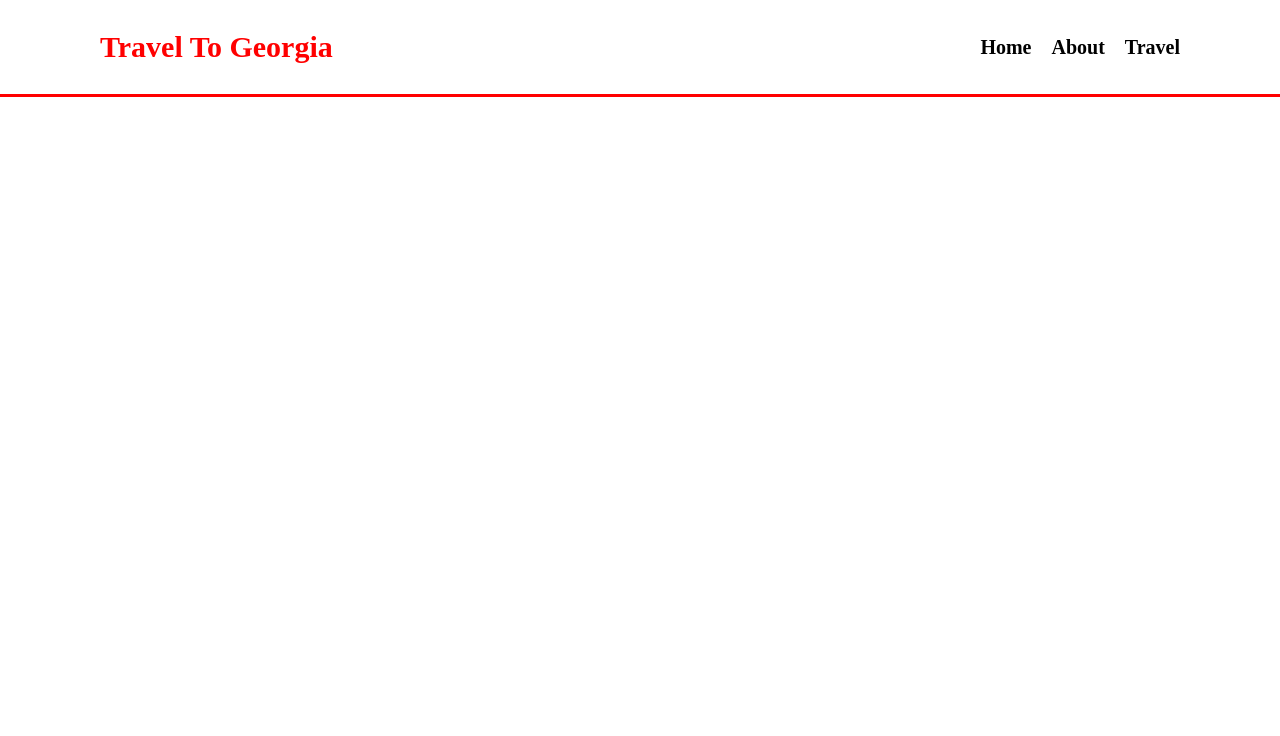
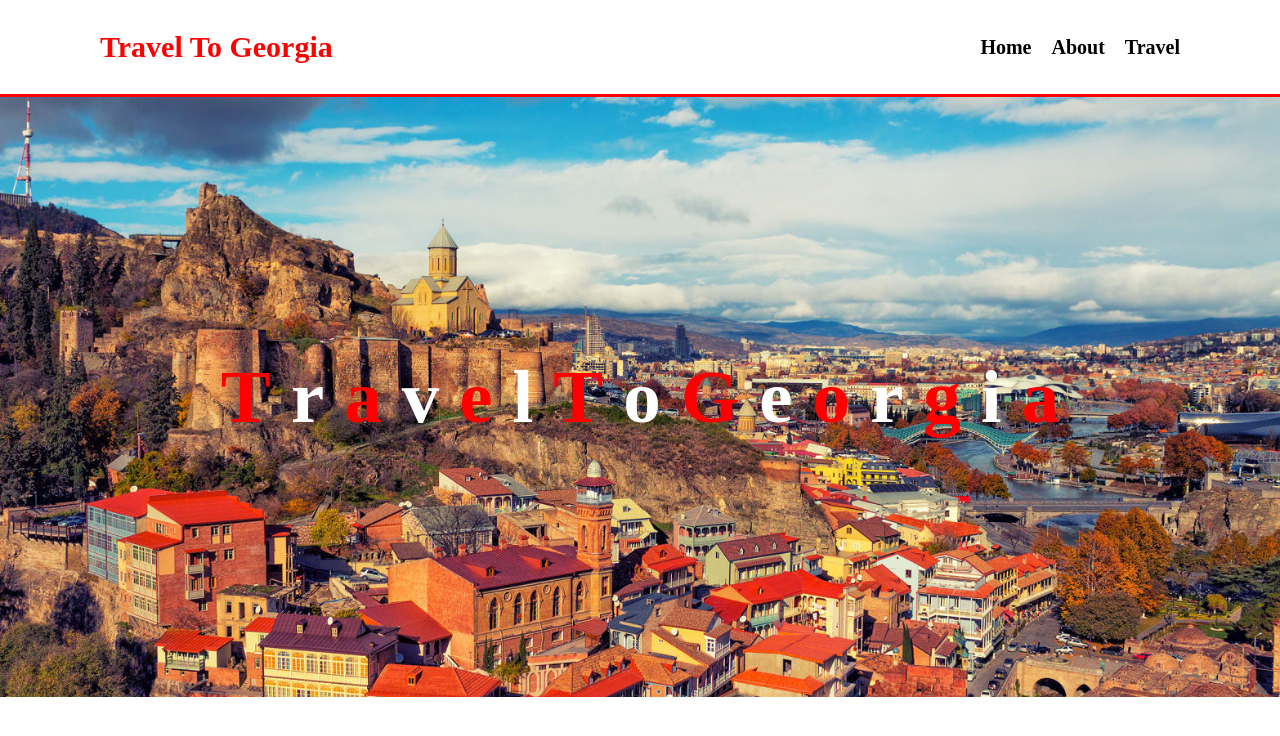
Before and after one commit to Bdmnss/countries-app, a React (Vite) app: page / in a window 1280 px wide. Shown: the top 736 px of the page. Built offline with nearby package versions, Linux system fonts and the light colour scheme.

Commit message:
update Header and add Hero

```diff
--- a/src/App.css
+++ b/src/App.css
@@ -27,3 +27,17 @@ header nav p {
 header nav p:hover {
   color: red;
 }
+
+.hero {
+  width: 100%;
+  height: 60rem;
+  background-image: url("/public/images/banner-image.jfif");
+  background-size: cover;
+  background-repeat: no-repeat;
+  display: flex;
+  gap: 2rem;
+  justify-content: center;
+  align-items: center;
+  font-weight: bold;
+  font-size: 5rem;
+}
--- a/src/App.tsx
+++ b/src/App.tsx
@@ -1,10 +1,12 @@
 import "./App.css";
 import Header from "./Components/Header";
+import Hero from "./Components/Hero";
 
 function App() {
   return (
     <>
       <Header />
+      <Hero />
     </>
   );
 }
--- a/src/Components/Header.tsx
+++ b/src/Components/Header.tsx
@@ -1,11 +1,12 @@
 export default function Header() {
+  const navigation = ["Home", "About", "Travel"];
   return (
     <header>
       <h1>Travel To Georgia</h1>
       <nav>
-        <p>Home</p>
-        <p>About</p>
-        <p>Travel</p>
+        {navigation.map((item) => (
+          <p>{item}</p>
+        ))}
       </nav>
     </header>
   );
--- /dev/null
+++ b/src/Components/Hero.tsx
@@ -0,0 +1,13 @@
+export default function Hero() {
+  const travelToGeorgiaArr = ["TravelToGeorgia"];
+  const splitted = travelToGeorgiaArr[0].split("");
+  return (
+    <div className="hero">
+      {splitted.map((item, index) => (
+        <h2 style={index % 2 === 0 ? { color: "red" } : { color: "white" }}>
+          {item}
+        </h2>
+      ))}
+    </div>
+  );
+}
```
